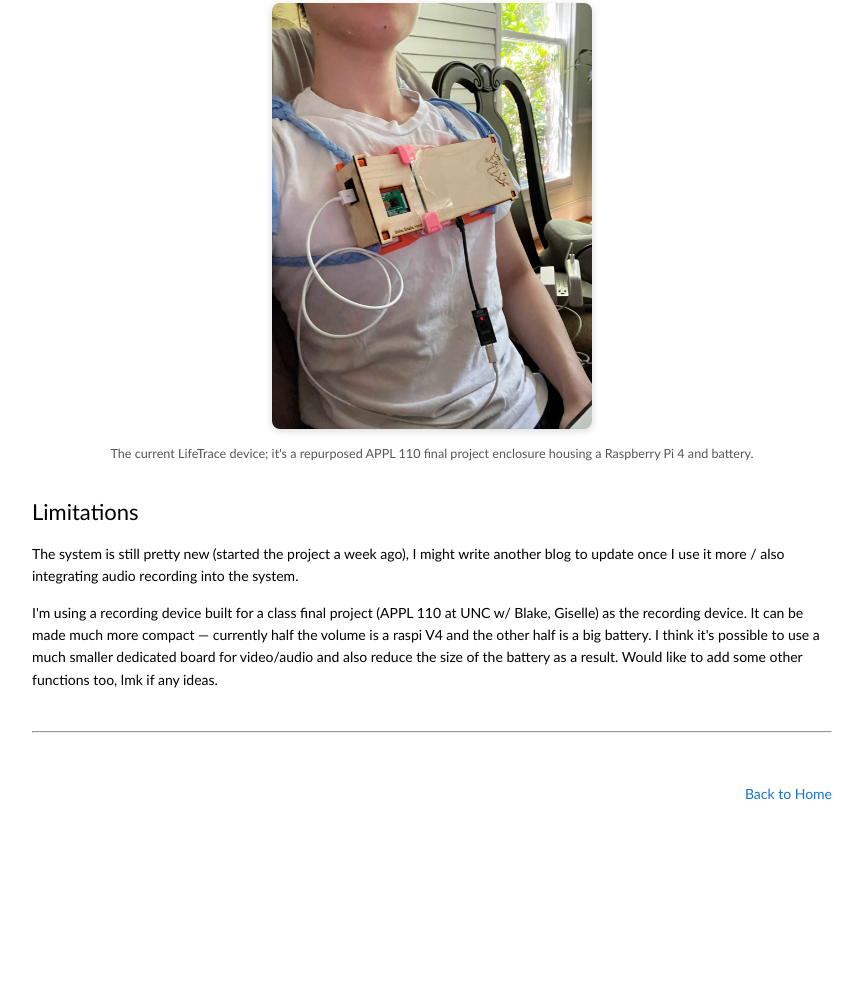
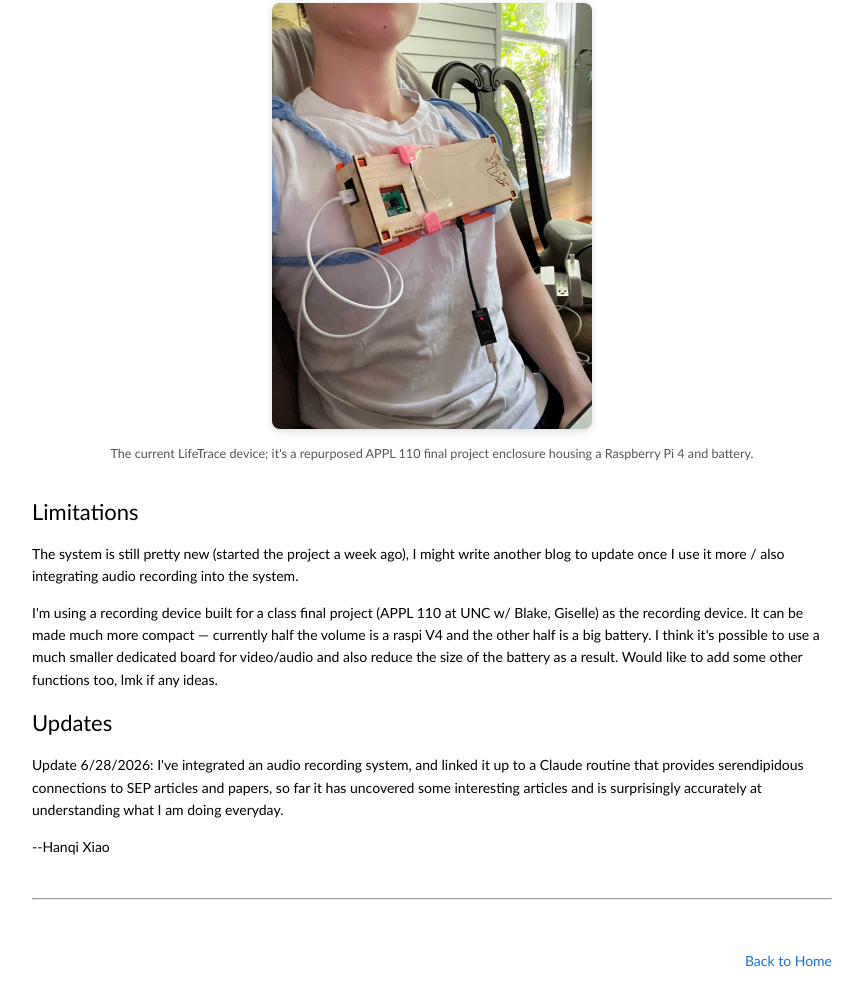
Before and after one commit to HanqiXiao/HanqiXiao.github.io, a plain HTML site: page blog/posts/lifetrace/lifetrace.html in a window 1280 px wide. Shown: the part 463-1468 px from the top of the page, without its empty margins (208-1071 px from the left). Before the commit the page ends 1302 px from the top, so only its background shows below. Drawn offline with Linux system fonts and the light colour scheme.

Commit message:
updates to blog and formatting

```diff
--- a/blog/posts/lifetrace/lifetrace.html
+++ b/blog/posts/lifetrace/lifetrace.html
@@ -31,6 +31,10 @@
       <p>The system is still pretty new (started the project a week ago), I might write another blog to update once I use it more / also integrating audio recording into the system.</p>
 
       <p>I'm using a recording device built for a class final project (APPL 110 at UNC w/ Blake, Giselle) as the recording device. It can be made much more compact — currently half the volume is a raspi V4 and the other half is a big battery. I think it's possible to use a much smaller dedicated board for video/audio and also reduce the size of the battery as a result. Would like to add some other functions too, lmk if any ideas.</p>
+
+      <h2>Updates</h2>
+      <p>Update 6/28/2026: I've integrated an audio recording system, and linked it up to a Claude routine that provides serendipidous connections to SEP articles and papers, so far it has uncovered some interesting articles and is surprisingly accurately at understanding what I am doing everyday.</p>
+      <p>--Hanqi Xiao</p>
     </article>
 
     <hr style="margin:40px 0;">
```
Also changed, not shown: blog/index.html (+2 -2 lines), blog/posts/calibration.html (+1 -0 lines), 1 other file.
